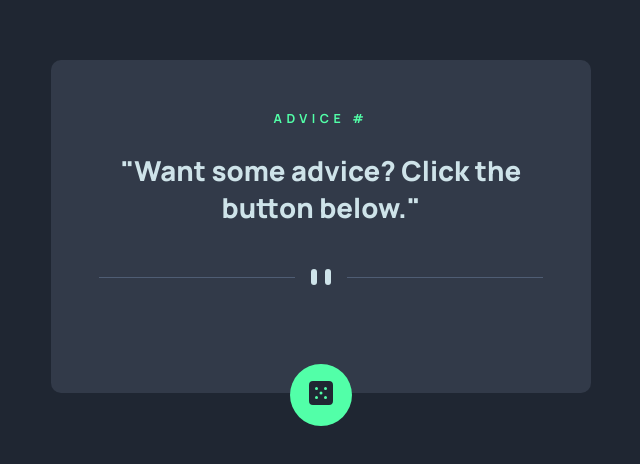
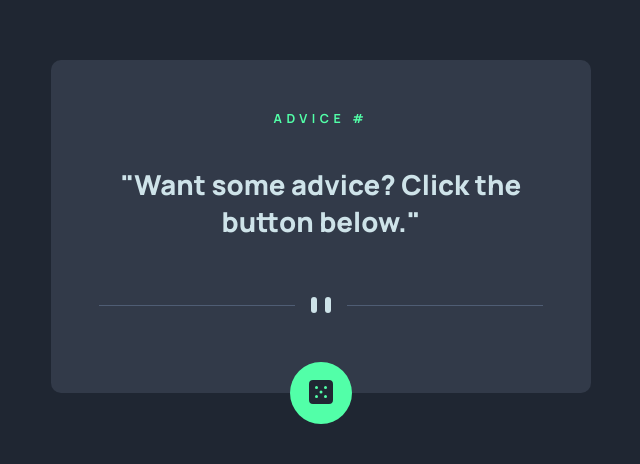
Before and after one commit to MarioCarlaibe/gerador-de-conselhos-js-avancado, a plain HTML site: page index.html in a window 1280 px wide. Shown: the part 174-638 px from the top of the page, without its empty margins (319-959 px from the left). Drawn offline with Linux system fonts and the light colour scheme.

Commit message:
Ajuste no flex-box e no margin do botão

```diff
--- a/src/css/style.css
+++ b/src/css/style.css
@@ -13,11 +13,11 @@ body{
     flex-direction: column;
     align-items: center;
     width: 540px;
-    height: 333px;
+    min-height: 333px;
     border-radius: 10px;
     background-color: hsl(217, 19%, 24%);
     padding: 20px;
-
+    justify-content: space-between;
 }
 
 .cartao .contador{
@@ -37,15 +37,11 @@ body{
 
 .cartao picture img{
     width: 100%;
-    margin-top: 18px;
+    margin: 18px 0 30px;
 }
 
 .cartao .botao{
-    /* transform: translateY(95%); */
-    /* position: absolute;
-    bottom: 277px; */
-    position: fixed;
-    margin-top: 284px;
+    margin-bottom: -52px;
     width: 62px;
     height: 62px;
     border: none;
```
